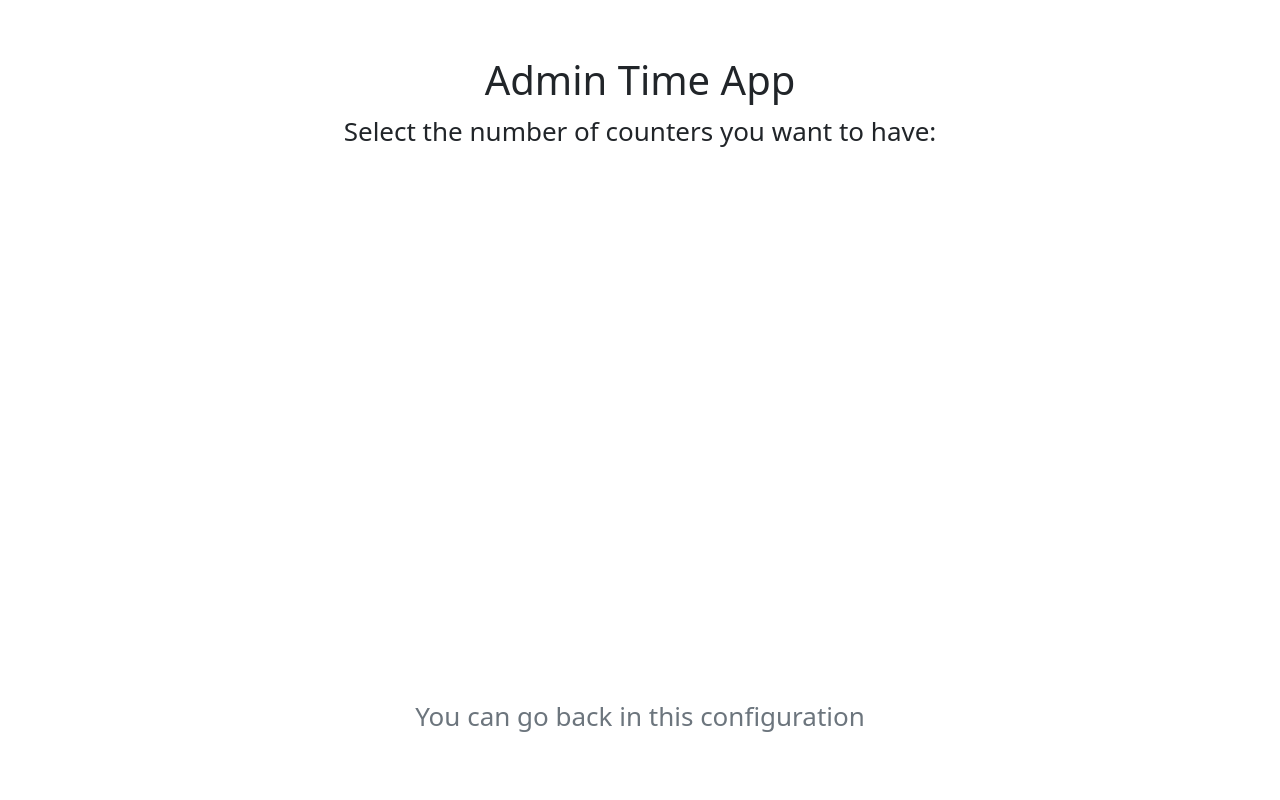
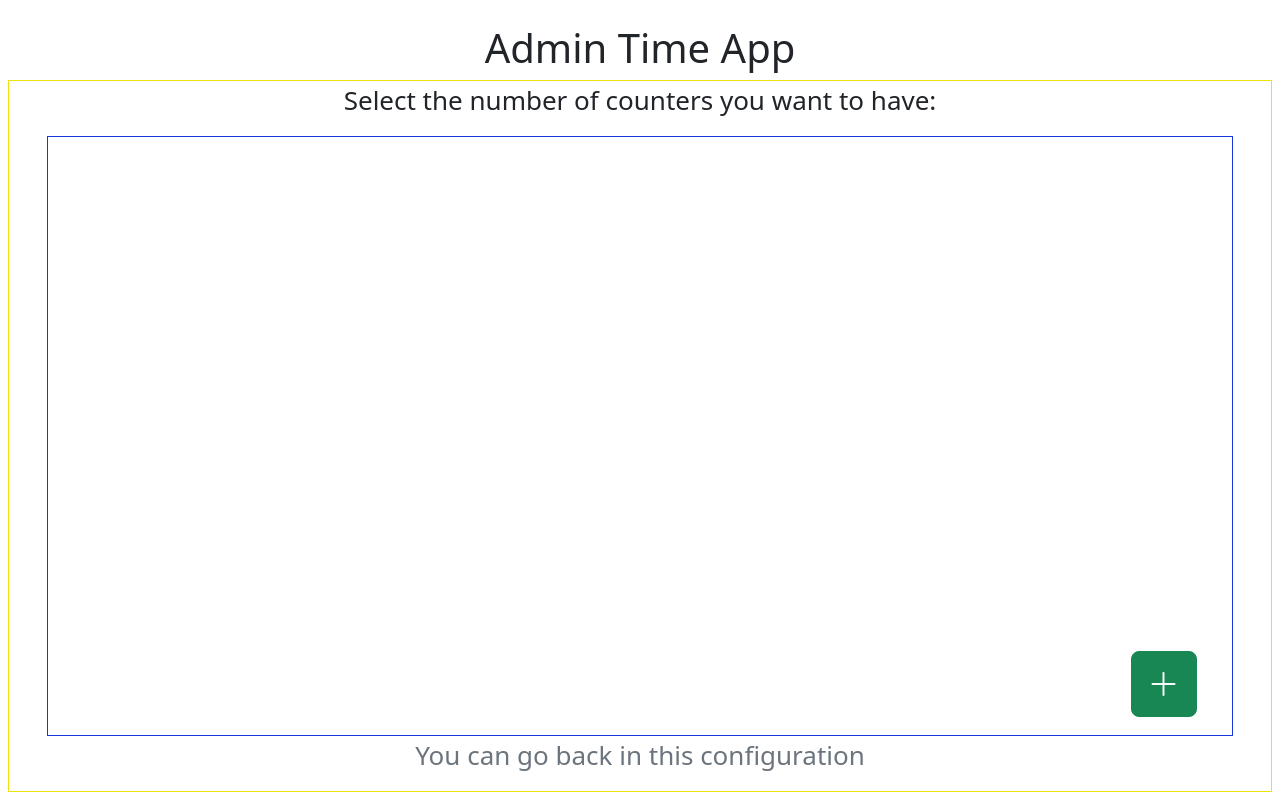
Before and after one commit to 13diaz/admin-time, a React (Create React App) app: page / in a window 1280 px wide. Built offline with nearby package versions, Linux system fonts and the light colour scheme.

Commit message:
Mackup for initial interface

```diff
--- a/package.json
+++ b/package.json
@@ -7,6 +7,7 @@
     "@testing-library/react": "^13.4.0",
     "@testing-library/user-event": "^13.5.0",
     "bootstrap": "^5.2.3",
+    "bootstrap-icons": "^1.10.3",
     "react": "^18.2.0",
     "react-bootstrap": "^2.7.0",
     "react-dom": "^18.2.0",
--- a/src/App.css
+++ b/src/App.css
@@ -1,7 +1,10 @@
 .App {
   margin: 0;
-  padding: 7vh 0 3vh 0;
+  padding: 3vh 1vh 1vh 1vh;
+  height: 100vh;
+  display: flex;
+  flex-direction: column;
+  justify-content: space-between;
   text-align: center;
-  min-height: 100vh;
   font-size: calc(10px + 2vmin);
 }
--- a/src/pages/Home/Home.css
+++ b/src/pages/Home/Home.css
@@ -1,24 +1,34 @@
-.Home {
+.home {
+  margin: 0%;
+  padding: 0% 3%;
+  height: 100%;
   width: 100%;
-  height: 80vh;
   display: flex;
   flex-direction: column;
   align-items: center;
   justify-content: space-between;
+  border: 1px solid #ede20a;
 }
 
-.buttons {
-  height: 10vh;
-  width: 30vh;
+.main {
+  height: 100%;
+  width: 100%;
+  padding: 0% 3%;
+  margin: 0%;
+  border: 1px solid #1637dd;
+  position: relative;
 }
 
-.countersInput {
-  width: 22vh;
-  text-align: center;
+.createCounterButton {
+  margin: 0% auto;
+  padding: 0% auto;
   font-size: xx-large;
-  border-color: darkslategray;
+  text-decoration: none;
+  position: absolute;
+  right: 3%;
+  bottom: 3%;
 }
 
-.btnStart {
-  width: 50vh;
+.modalCounterConfiguration {
+  border: 1px solid #dd1616;
 }
--- a/src/pages/Home/Home.js
+++ b/src/pages/Home/Home.js
@@ -1,17 +1,81 @@
 import "bootstrap/dist/css/bootstrap.min.css";
+import "bootstrap-icons/font/bootstrap-icons.css";
 import "./Home.css";
+import Button from "react-bootstrap/Button";
+import Modal from "react-bootstrap/Modal";
+import Form from "react-bootstrap/Form";
+import { useState } from "react";
 // import { useLocalStorage } from "../../hooks/useLocalStorage";
-// import Button from "react-bootstrap/Button";
-// import Form from "react-bootstrap/Form";
 // import { Link } from "react-router-dom";
 
 function Home() {
   // const [counters, setCounters] = useLocalStorage("numOfCounters", 1);
+  const [show, setShow] = useState(false);
+
+  const handleClose = () => setShow(false);
+  const handleShow = () => setShow(true);
+
+  /* Icons that when rotated 90 ° will be to modify the layout
+  <Button className="changeLayout" variant="link" size="lg">
+    <i className="bi bi-layout-three-columns"></i>
+    <i className="bi bi-layout-split"></i>
+    <i className="bi bi-grid-3x3"></i>
+  </Button>
+
+  estilos para posicionar el boton que cambiara el layout, pero falta crear las querys que roten y condicionen que icono y como mostrarlo
+  .changeLayout{
+  margin: 0% auto;
+  padding: 0% auto;
+  font-size: xx-large;
+  text-decoration: none;
+  position: absolute;
+  right: 3%;
+  top: 3%;
+}
+  La manera de hacer el cambio de layout es cambiar la direccion del componente "ListGroup" de horizontal a vertical o crear varios para simular una grilla
+  */
+
+  /* LO SIGUIENTE ES CREAR UNA FUNCION QUE RECIBA EL CONTADOR DEL MODAL,
+  LO MUESTRE EN LA SECTION DEL MAIN ORGANIZADOS PREFERIBLEMENTE COMO LISTOFGRUPS */
 
   return (
-    <div className="Home">
+    <div className="home">
       <p>Select the number of counters you want to have:</p>
+      <div className="main">
 
+        {/* Modal for configurate counters */}
+        <Modal className="modalCounterConfiguration"
+          show={show}
+          onHide={handleClose}
+          size="lg"
+          aria-labelledby="contained-modal-title-vcenter"
+          centered
+        >
+          <Modal.Header closeButton>
+            <Modal.Title>
+              <Form.Group className="mb-3" controlId="formTitle">
+                <Form.Control type="text" plaintext placeholder="Counter title" />
+              </Form.Group>
+            </Modal.Title>
+          </Modal.Header>
+          <Modal.Body>AQUI VA EL FORM PARA INGRESAR EL TIEMPO DEL CONTADOR</Modal.Body>
+          <Modal.Footer>
+            <Button variant="success" onClick={handleClose}>
+              Save
+            </Button>
+          </Modal.Footer>
+        </Modal>
+
+        {/* Button for create new counter */}
+        <Button
+          onClick={handleShow}
+          className="createCounterButton"
+          variant="success"
+          size="lg"
+        >
+          <i className="bi bi-plus-lg"></i>
+        </Button>
+      </div>
       <p className="text-muted">You can go back in this configuration</p>
     </div>
   );
```
Also changed, not shown: 1 other file (tests, documents, lock files or other folders).
